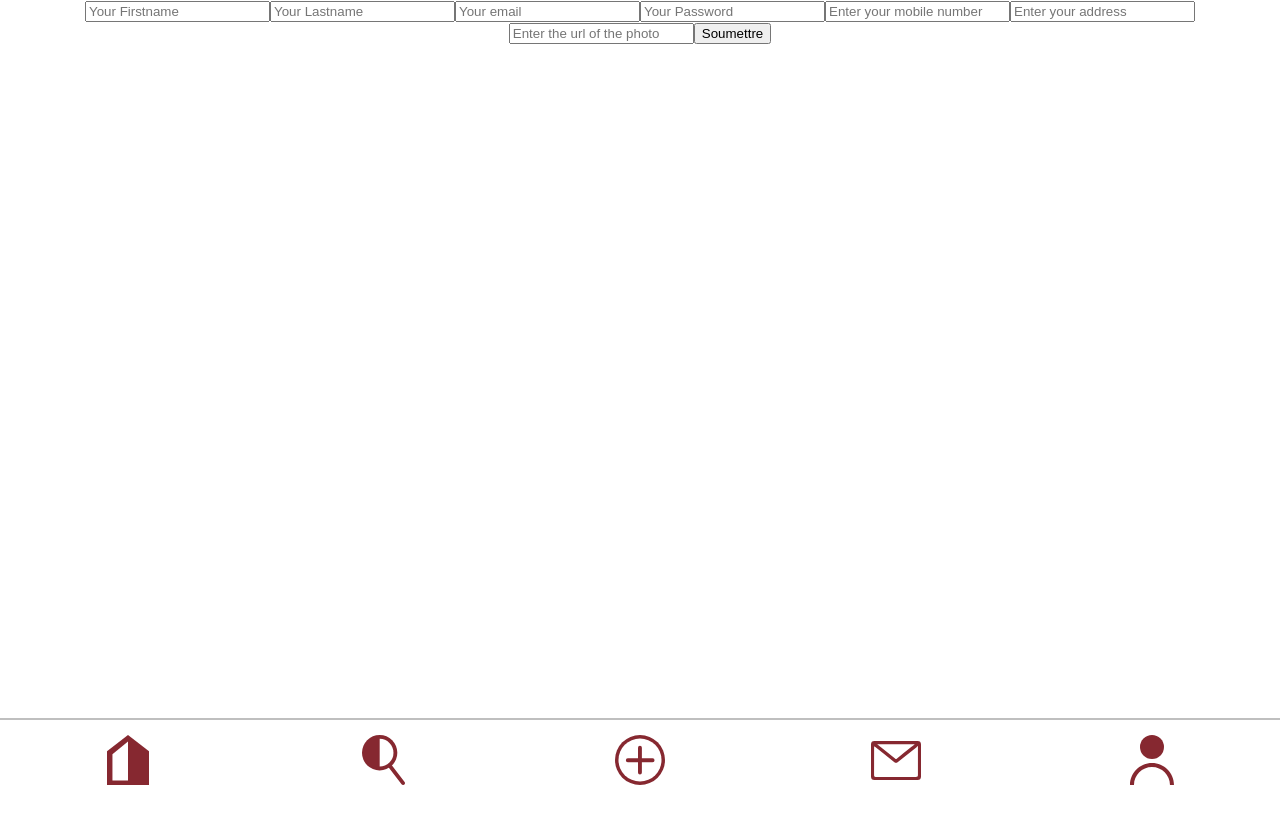
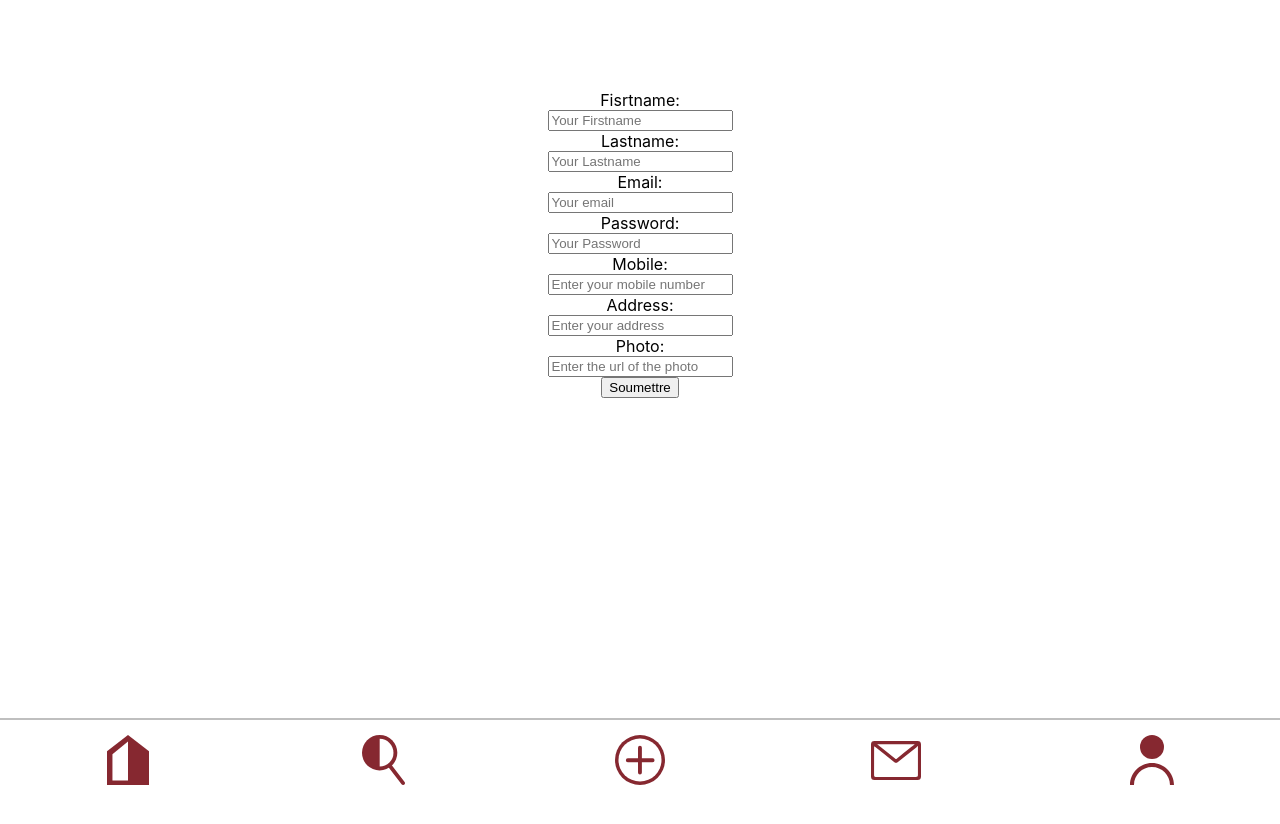
Before and after one commit to WildCodeSchool/Paris-0919-P3-front-kidicolo, a React (Create React App) app: page /settingsuser in a window 1280 px wide. Shown: the top 824 px of the page. Before the commit the page ends 800 px from the top, so only its background shows below. Built offline with nearby package versions, Linux system fonts and the light colour scheme; no server answers.

Commit message:
paramscss

```diff
--- /dev/null
+++ b/src/components/user/UserSettings.css
@@ -0,0 +1,14 @@
+.containerSettings{
+    width:auto;
+    height:100vh;
+
+}
+
+
+.formClass{
+    margin: 7%;
+    display: flex;
+    justify-content: center;
+    align-items: center;
+    flex-direction: column;
+}
--- a/src/components/user/UserSettings.js
+++ b/src/components/user/UserSettings.js
@@ -1,6 +1,7 @@
 import React, { Component } from "react";
 import { withRouter } from "react-router-dom";
 import axios from "axios";
+import "./UserSettings.css"
 
 class UserSettings extends Component {
   state = {
@@ -50,8 +51,9 @@ class UserSettings extends Component {
   render() {
     console.log(this.state);
     return (
-      <div>
+      <div className="containerSettings">
         <form className="formClass" onSubmit={this.handleSubmit}>
+        Fisrtname:
           <input
             onChange={this.handleChange}
             placeholder="Your Firstname"
@@ -59,6 +61,7 @@ class UserSettings extends Component {
             type="text"
             name="firstname"
           />
+          Lastname:
           <input
             value={this.state.lastname}
             type="text"
@@ -66,6 +69,7 @@ class UserSettings extends Component {
             onChange={this.handleChange}
             placeholder="Your Lastname"
           />
+          Email:
           <input
             value={this.state.mail}
             type="text"
@@ -73,6 +77,7 @@ class UserSettings extends Component {
             onChange={this.handleChange}
             placeholder="Your email"
           />
+          Password:
           <input
             value={this.state.password}
             type="text"
@@ -80,6 +85,7 @@ class UserSettings extends Component {
             onChange={this.handleChange}
             placeholder="Your Password"
           />
+          Mobile:
           <input
             value={this.state.mobile}
             type="text"
@@ -87,6 +93,7 @@ class UserSettings extends Component {
             onChange={this.handleChange}
             placeholder="Enter your mobile number"
           />
+          Address:
           <input
             value={this.state.address}
             type="text"
@@ -94,6 +101,7 @@ class UserSettings extends Component {
             onChange={this.handleChange}
             placeholder="Enter your address"
           />
+          Photo:
           <input
             value={this.state.photo_user}
             type="text"
@@ -101,6 +109,7 @@ class UserSettings extends Component {
             onChange={this.handleChange}
             placeholder="Enter the url of the photo"
           />
+          <img src = {this.state.photo_user} />
           <input className="submitButton" type="submit" value="Soumettre" />
         </form>
       </div>
```
Also changed, not shown: src/components/user/UserSttings.css (deleted).
